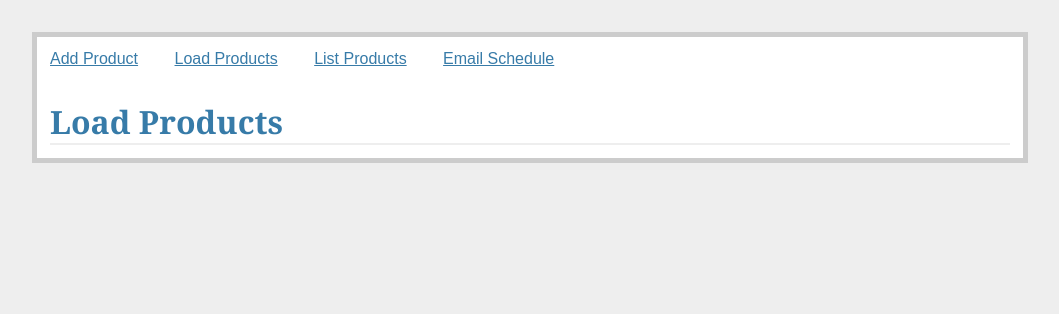
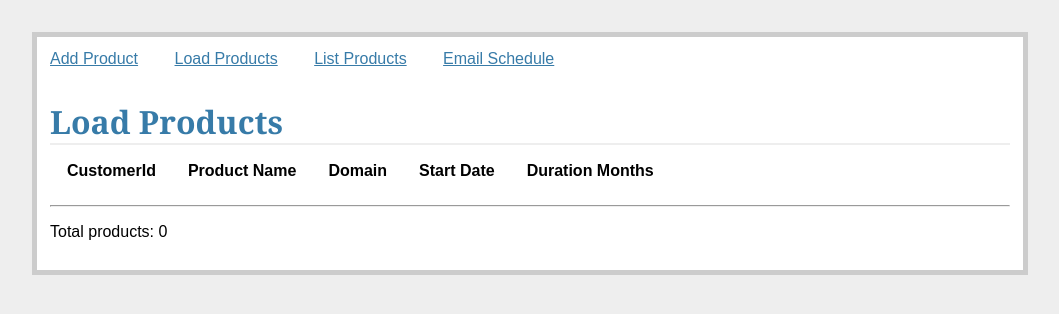
Before and after one commit to superdev115/bh-coding-test-py, a Flask app: page / in a window 1280 px wide. Shown: the top 314 px of the page, without its empty margins (110-1169 px from the left). Run offline with Flask 2, Linux system fonts and the light colour scheme; lists and menus that the app fills with data are empty.

Commit message:
Add product without validation, Load Products

```diff
--- a/project/controllers/main.py
+++ b/project/controllers/main.py
@@ -5,6 +5,11 @@ from flask_wtf import FlaskForm
 from wtforms.fields import StringField, SelectField, html5 as html5fields
 from wtforms.validators import DataRequired, NumberRange, Regexp
 from wtforms.widgets import html5 as html5widgets
+
+from project.models.product import Product
+from project.models.product_manager import ProductManager
+
+productManager = ProductManager()
 
 class AddProductForm(FlaskForm):
     customerId = StringField('Customer Id', validators=[DataRequired()])
@@ -15,13 +20,19 @@ class AddProductForm(FlaskForm):
 @app.route('/')
 @app.route('/load_products')
 def load_products():
-    return render_template('main/load_products.html')
+    return render_template('main/load_products.html', products=productManager.products)
 
 @app.route('/add_product', methods=['GET', 'POST'])
 def add_product():
     form = AddProductForm(request.form)
     if request.method == 'POST' and form.validate():
-        return render_template('main/load_products.html')
+        p = Product(form.customerId.data,
+                    form.product_name.data,
+                    form.domain.data,
+                    form.duration_months.data)
+        productManager.add(p)
+
+        return render_template('main/load_products.html', products=productManager.products)
     return render_template('main/add_product.html', form=form)
 
 @app.route('/list_products')
--- a/project/models/product_manager.py
+++ b/project/models/product_manager.py
@@ -1,12 +1,16 @@
 # -*- coding: utf-8 -*-
 from datetime import date
+from project.models.product import Product
 
 class ProductManager:
 
     products = []
 
     def add(self, customerId, productName, domain, durationMmonths):
-        self.products.add(Product(customerId, productName, domain, durationMmonths))
+        self.products.append(Product(customerId, productName, domain, durationMmonths))
+
+    def add(self, product):
+        self.products.append(product)
 
     def demo_data(self):
         self.products.clear()
--- a/project/static/css/style.css
+++ b/project/static/css/style.css
@@ -37,6 +37,10 @@ th, td {
     padding: 15px;
 }
 
+.product-table td {
+    text-align: center;
+}
+
 .flash {
     background: #CEE5F5;
     padding: 0.5em;
--- a/project/templates/main/load_products.html
+++ b/project/templates/main/load_products.html
@@ -1,4 +1,27 @@
 {% extends "layout/layout.html" %}
 {% block body %}
     <h1>Load Products</h1>
+
+    <table class="product-table">
+        <tr>
+            <th>CustomerId</th>
+            <th>Product Name</th>
+            <th>Domain</th>
+            <th>Start Date</th>
+            <th>Duration Months</th>
+        </tr>
+
+        {% for product in products %}
+            <tr>
+                <td>{{ product.customerId }}</td>
+                <td>{{ product.productName }}</td>
+                <td>{{ product.domain }}</td>
+                <td>{{ product.startDate }}</td>
+                <td>{{ product.durationMmonths }}</td>
+            </tr>
+        {%endfor%}
+    </table>
+
+    <hr/>
+    <p>Total products: {{ products|length }}</p>
 {% endblock %}
```
